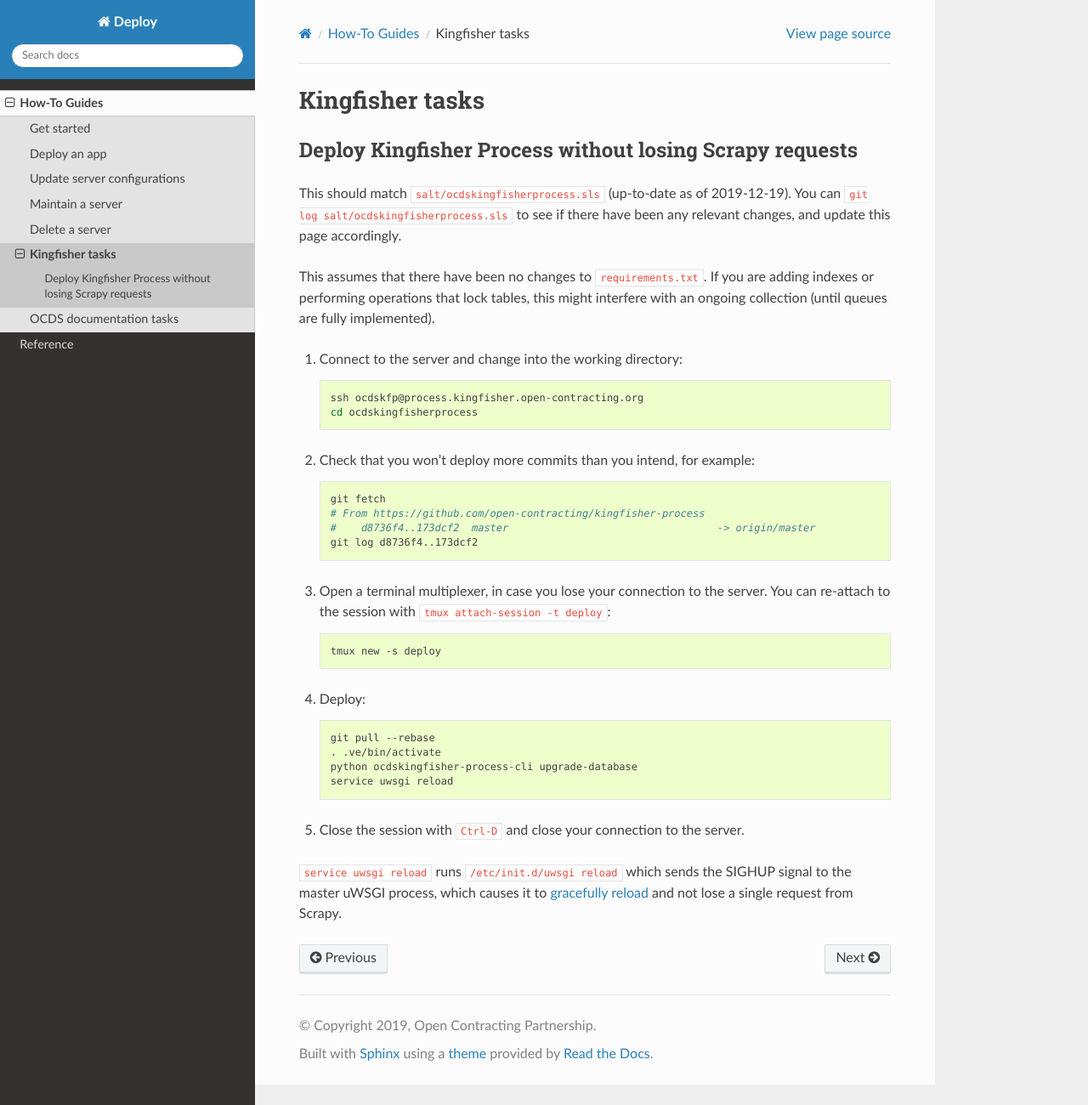
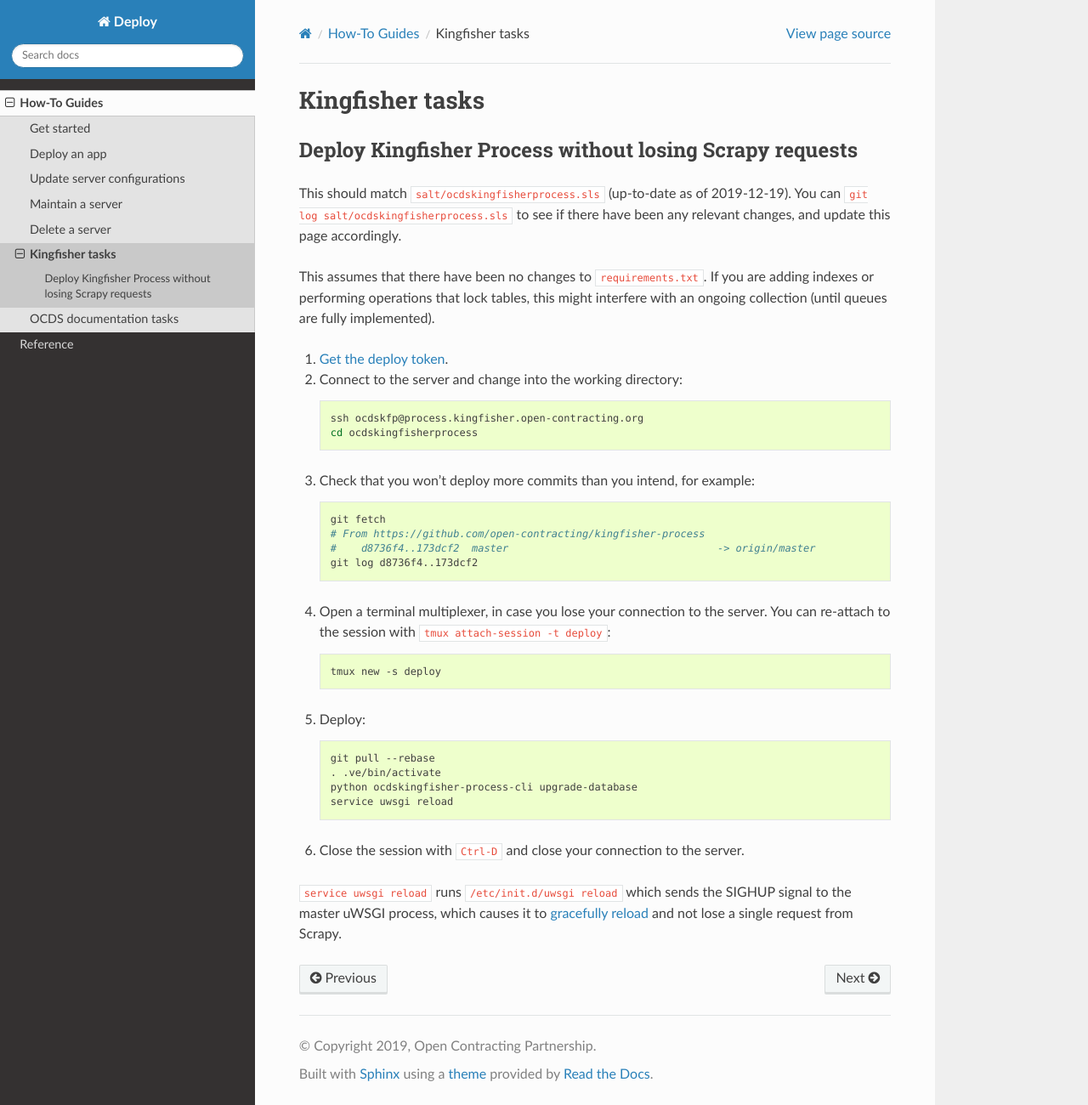
Before and after one commit to open-contracting/deploy, a Sphinx documentation site: the page built from docs/how-to/kingfisher.rst, in a window 1280 px wide and 1300 px high. Shown: the whole window at 85% size. Built offline with Sphinx 7.4.7 and the Read the Docs theme 2.0.0, drawn with Linux system fonts in a browser that asks for light colours.

Commit message:
Add step to get the deploy token

```diff
--- a/docs/how-to/kingfisher.rst
+++ b/docs/how-to/kingfisher.rst
@@ -7,6 +7,8 @@
 This should match ``salt/ocdskingfisherprocess.sls`` (up-to-date as of 2019-12-19). You can ``git log salt/ocdskingfisherprocess.sls`` to see if there have been any relevant changes, and update this page accordingly.
 
 This assumes that there have been no changes to ``requirements.txt``. If you are adding indexes or performing operations that lock tables, this might interfere with an ongoing collection (until queues are fully implemented).
+
+#. `Get the deploy token <https://ocdsdeploy.readthedocs.io/en/latest/how-to/deploy.html#get-deploy-token>`__.
 
 #. Connect to the server and change into the working directory:
 
```
